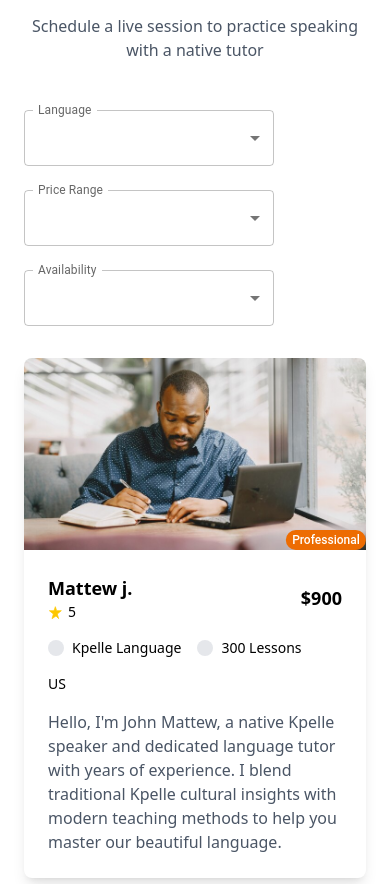
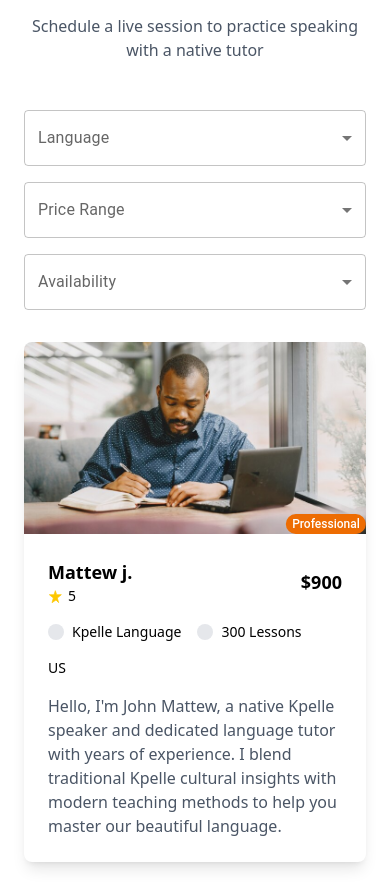
Before and after one commit to terter21002/kpelle-language-platform, a React (Vite) app in the folder frontend/: page /language in a window 390 px wide. Shown: the part 6611-7495 px from the top of the page. Built offline with nearby package versions, Linux system fonts and the light colour scheme.

Commit message:
fix(frontend): some bugs

```diff
--- a/frontend/src/pages/auth/Login.jsx
+++ b/frontend/src/pages/auth/Login.jsx
@@ -55,7 +55,7 @@ export default function Login() {
       <main className="w-full max-w-7xl px-4">
         <div className="grid gap-8 lg:grid-cols-2 lg:gap-12 items-center">
           {/* Left Side Image */}
-          <div className="relative hidden md:block">
+          <div className="relative hidden lg:block">
             <img
               src="/landing_page/header_logo.png"
               alt="Illustration"
--- a/frontend/src/pages/auth/SignUp.jsx
+++ b/frontend/src/pages/auth/SignUp.jsx
@@ -74,7 +74,7 @@ export default function SignUp() {
       <main className="w-full max-w-7xl px-4">
         <div className="grid gap-8 lg:grid-cols-2 lg:gap-12 items-center">
           {/* Left Side Image */}
-          <div className="relative hidden md:block">
+          <div className="relative hidden lg:block">
             <img
               src="/landing_page/header_logo.png"
               alt="Illustration"
--- a/frontend/src/pages/home/TutorBooking.jsx
+++ b/frontend/src/pages/home/TutorBooking.jsx
@@ -52,21 +52,21 @@ export default function TutorBooking(props) {
           </p>
         </div>
 
-        <div className="sm:flex gap-6 mb-8">
-          <div className="sm:mb-0 mb-6">
-            <FormControl sx={{ minWidth: 250 }}>
+        <div className="flex flex-col sm:flex-row gap-4 sm:gap-6 mb-8 w-full">
+          <div className="w-full sm:w-[250px]">
+            <FormControl fullWidth>
               <InputLabel>Language</InputLabel>
-              <Select defaultValue="Language" label="Language">
+              <Select defaultValue="" label="Language">
                 <MenuItem value="kpelle">Kpelle</MenuItem>
                 <MenuItem value="bassa">Bassa</MenuItem>
               </Select>
             </FormControl>
           </div>
 
-          <div className="sm:mb-0 mb-6">
-            <FormControl sx={{ minWidth: 250 }}>
+          <div className="w-full sm:w-[250px]">
+            <FormControl fullWidth>
               <InputLabel>Price Range</InputLabel>
-              <Select defaultValue="Price Range" label="Price Range">
+              <Select defaultValue="" label="Price Range">
                 <MenuItem value="0-50">$0 - $50</MenuItem>
                 <MenuItem value="51-100">$51 - $100</MenuItem>
                 <MenuItem value="101+">$101+</MenuItem>
@@ -74,10 +74,10 @@ export default function TutorBooking(props) {
             </FormControl>
           </div>
 
-          <div>
-            <FormControl sx={{ minWidth: 250 }}>
+          <div className="w-full sm:w-[250px]">
+            <FormControl fullWidth>
               <InputLabel>Availability</InputLabel>
-              <Select defaultValue="Select Availability" label="Availability">
+              <Select defaultValue="" label="Availability">
                 <MenuItem value="morning">Morning</MenuItem>
                 <MenuItem value="afternoon">Afternoon</MenuItem>
                 <MenuItem value="evening">Evening</MenuItem>
--- a/frontend/src/pages/home/languageSection.jsx
+++ b/frontend/src/pages/home/languageSection.jsx
@@ -42,7 +42,7 @@ const LanguageSection = () => {
         </svg>
       </div>
       <div className="container mx-auto px-4 pb-6">
-        <div className="text-center text-white mb-24">
+        <div className="text-center text-white mb-20">
           <h1 className="text-3xl md:text-4xl font-bold mb-4">
             Discover Languages to Learn
           </h1>
@@ -53,18 +53,15 @@ const LanguageSection = () => {
 
         <div className="grid grid-cols-1 sm:grid-cols-2 lg:grid-cols-4 gap-6 mb-20">
           {languages.map((language, index) => (
-            <div
-              key={index}
-              className="bg-white flex flex-col items-center text-center"
-            >
-              <div className="w-full aspect-square relative mb-4">
+            <div key={index} className="flex flex-col items-center text-center">
+              <div className="bg-white  w-full aspect-square relative mb-4">
                 <img
                   src={language.image}
                   alt={language.name}
                   className="object-contain w-full h-full"
                 />
               </div>
-              <div className="bg-[#C23925] w-full pt-10">
+              <div className="bg-[#C23925] w-full pt-4">
                 <h3 className="font-semibold text-white mb-1 text-xl">
                   {language.name}
                 </h3>
```
